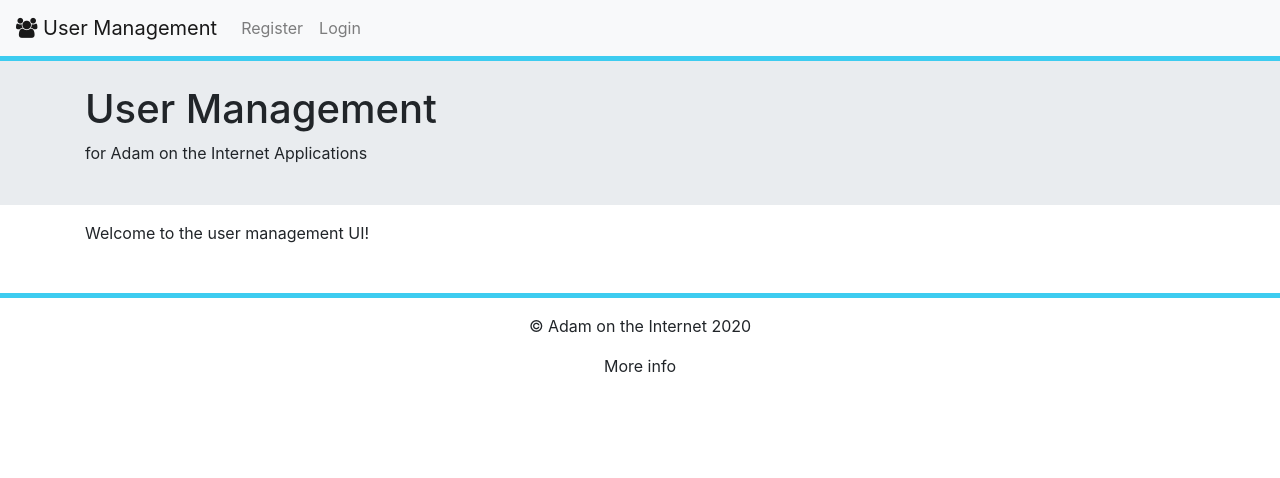
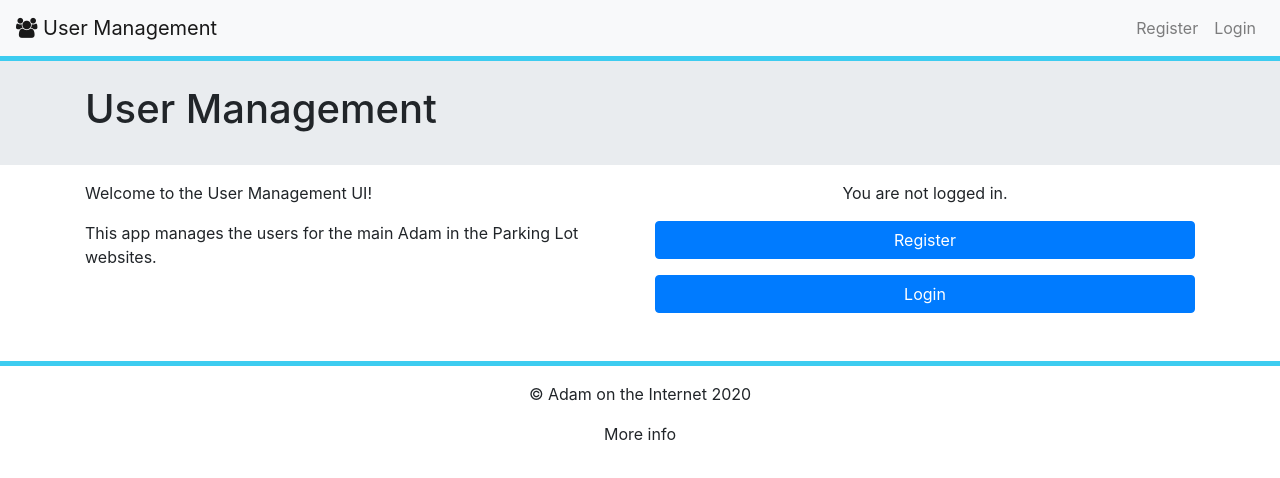
Before and after one commit to adam-on-the-internet/user-management-ui, an Angular app: page /dashboard in a window 1280 px wide. Shown: the top 478 px of the page. Built offline with nearby package versions, Linux system fonts and the light colour scheme; no server answers.

Commit message:
add context to dashboard

```diff
--- a/src/app/components/dashboard/dashboard.component.html
+++ b/src/app/components/dashboard/dashboard.component.html
@@ -5,9 +5,6 @@
         <h1>
           User Management
         </h1>
-        <p>
-          for Adam on the Internet Applications
-        </p>
       </div>
     </div>
   </div>
@@ -15,10 +12,51 @@
 
 <div class="container">
   <div class="row">
-    <div class="col-md-12 my-3">
+    <div class="col-md-6 mt-3">
       <p>
-        Welcome to the user management UI!
+        Welcome to the User Management UI!
       </p>
+      <p>
+        This app manages the users for the main Adam in the Parking Lot
+        websites.
+      </p>
+    </div>
+    <div class="col-md-6 my-3">
+      <ng-container *ngIf="!isLoggedOn">
+        <p class="text-center">
+          You are not logged in.
+        </p>
+        <p>
+          <button class="btn btn-primary btn-block" (click)="goToRegister()">
+            Register
+          </button>
+        </p>
+        <p>
+          <button class="btn btn-primary btn-block" (click)="goToLogin()">
+            Login
+          </button>
+        </p>
+      </ng-container>
+      <ng-container *ngIf="isLoggedOn">
+        <p class="text-center">
+          You are logged in!
+        </p>
+        <p>
+          <button class="btn btn-primary btn-block" (click)="goToProfile()">
+            Your Profile
+          </button>
+        </p>
+        <p *ngIf="admin">
+          <button class="btn btn-primary btn-block" (click)="goToAdmin()">
+            Admin
+          </button>
+        </p>
+        <p>
+          <button class="btn btn-primary btn-block" (click)="logout()">
+            Logout
+          </button>
+        </p>
+      </ng-container>
     </div>
   </div>
 </div>
--- a/src/app/components/dashboard/dashboard.component.ts
+++ b/src/app/components/dashboard/dashboard.component.ts
@@ -1,4 +1,6 @@
 import { Component } from "@angular/core";
+import { CookieHelper } from 'src/app/utilities/cookie.util';
+import { NavHelperService } from 'src/app/services/nav-helper.service';
 
 @Component({
   selector: "app-dashboard",
@@ -6,4 +8,36 @@ import { Component } from "@angular/core";
   styleUrls: ["./dashboard.component.css"]
 })
 export class DashboardComponent {
+  public get isLoggedOn(): boolean {
+    return CookieHelper.isLoggedOn;
+  }
+
+  public get admin(): boolean {
+    return CookieHelper.admin;
+  }
+
+  constructor(
+    private navHelper: NavHelperService,
+  ) { }
+
+  public goToProfile() {
+    this.navHelper.goToProfile();
+  }
+
+  public goToAdmin() {
+    this.navHelper.goToAdmin();
+  }
+
+  public goToLogin() {
+    this.navHelper.goToLogin();
+  }
+
+  public goToRegister() {
+    this.navHelper.goToRegister();
+  }
+
+  public logout() {
+    CookieHelper.removeToken();
+    this.navHelper.goToLogin();
+  }
 }
--- a/src/app/components/navbar/navbar.component.html
+++ b/src/app/components/navbar/navbar.component.html
@@ -15,7 +15,7 @@
     <span class="navbar-toggler-icon"></span>
   </button>
   <div class="collapse navbar-collapse" id="navbarNavAltMarkup">
-    <div class="navbar-nav">
+    <div class="navbar-nav ml-auto">
       <ng-container *ngIf="isLoggedIn">
         <a class="nav-item nav-link" (click)="goToProfile()">Your Profile</a>
         <a class="nav-item nav-link" (click)="goToAdmin()" *ngIf="isAdmin"
```
Also changed, not shown: 1 other file (tests, documents, lock files or other folders).
